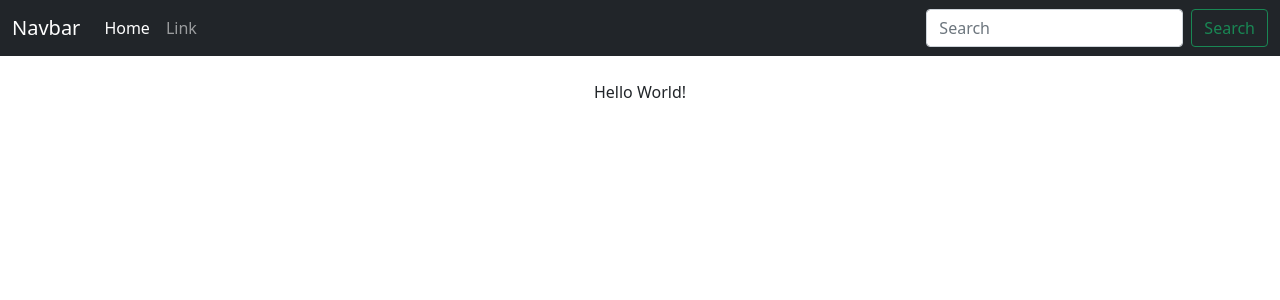
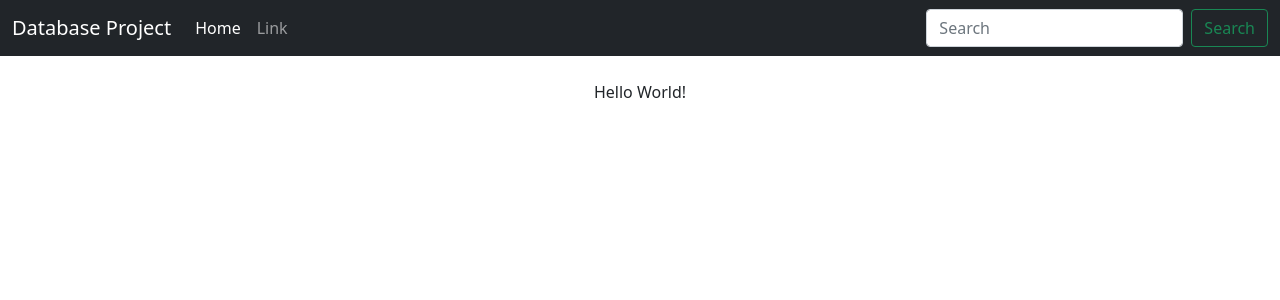
Before and after one commit to dawson-b23/CS360Project, a Django app: page / in a window 1280 px wide. Shown: the top 300 px of the page. Run offline with Django 4.2, Linux system fonts and the light colour scheme.

Commit message:
updating changes

```diff
--- a/proj/websiteCS360/events/templates/events/navbar.html
+++ b/proj/websiteCS360/events/templates/events/navbar.html
@@ -1,6 +1,6 @@
 <nav class="navbar navbar-expand-lg navbar-dark bg-dark">
   <div class="container-fluid">
-    <a class="navbar-brand" href="#">Navbar</a>
+    <a class="navbar-brand" href="{% url 'home' %}">Database Project</a>
     <button class="navbar-toggler" type="button" data-bs-toggle="collapse" data-bs-target="#navbarSupportedContent" aria-controls="navbarSupportedContent" aria-expanded="false" aria-label="Toggle navigation">
       <span class="navbar-toggler-icon"></span>
     </button>
```
